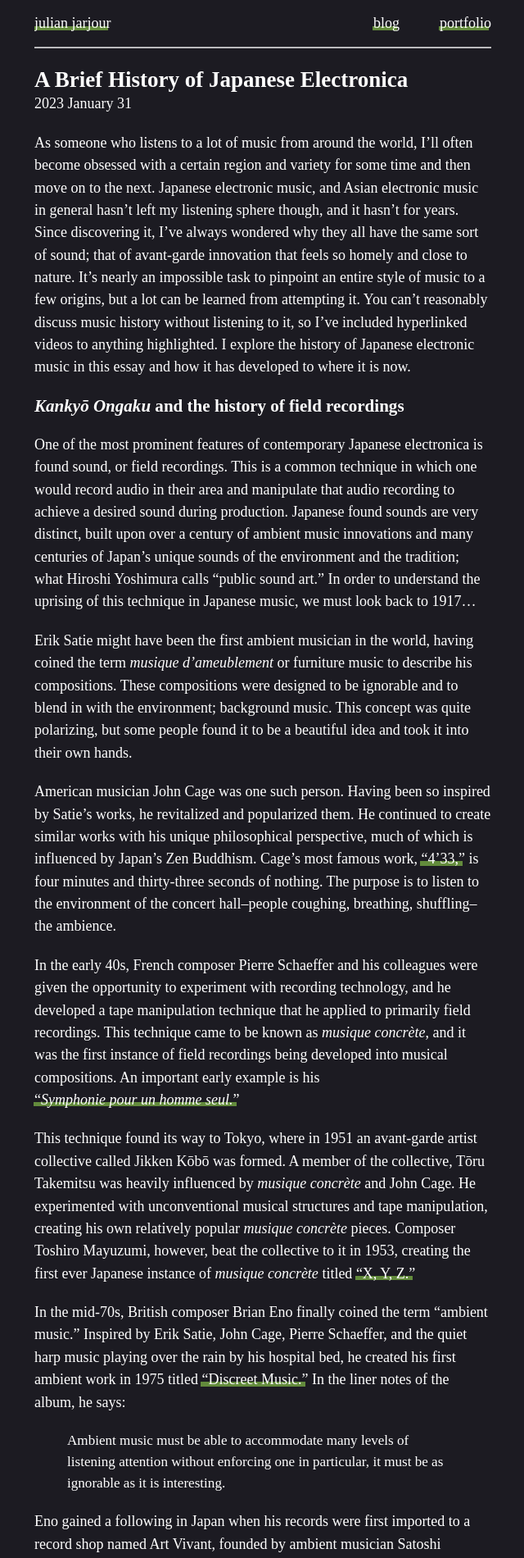
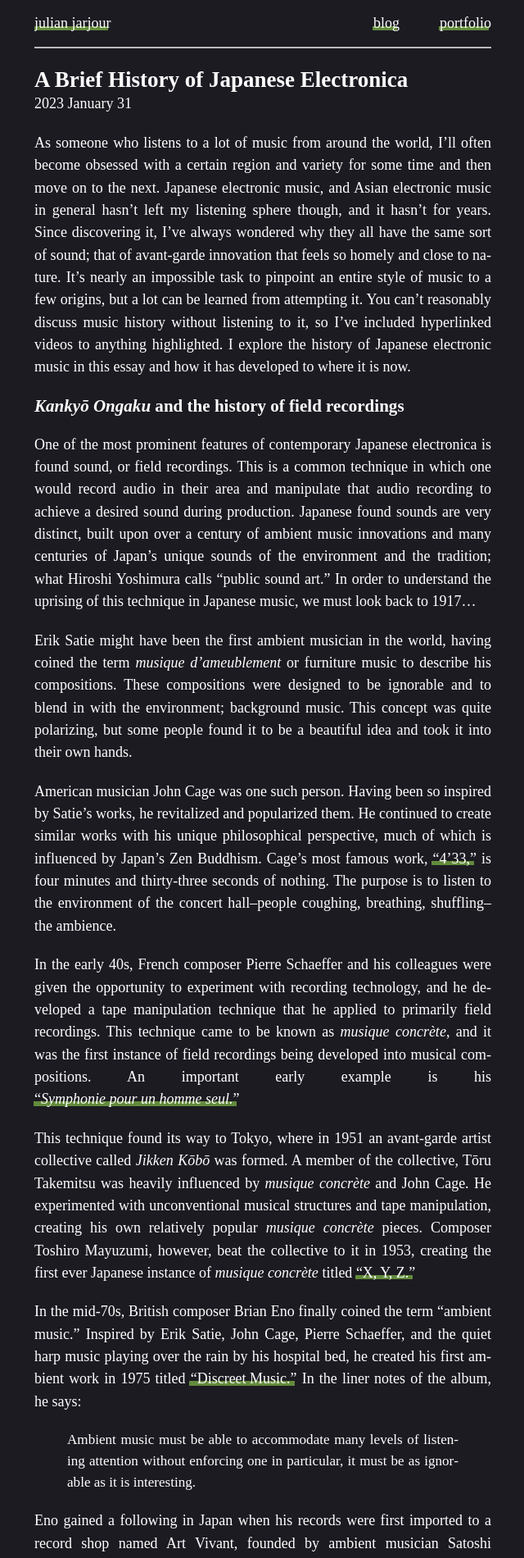
Before and after one commit to jarzanman/jarzanman.github.io, a Jekyll site: the page built from _posts/2023-01-31-japanese-electronic-music.md, in a window 1280 px wide. Shown: the top 1900 px of the page at 82% size, without its empty margins (319-959 px from the left). Built offline with Jekyll 4.4.1, drawn with Linux system fonts in a browser that asks for light colours.

Commit message:
responsive1

```diff
--- a/_posts/2023-01-31-japanese-electronic-music.md
+++ b/_posts/2023-01-31-japanese-electronic-music.md
@@ -14,7 +14,7 @@
 
 In the early 40s, French composer Pierre Schaeffer and his colleagues were given the opportunity to experiment with recording technology, and he developed a tape manipulation technique that he applied to primarily field recordings. This technique came to be known as *musique concrète*, and it was the first instance of field recordings being developed into musical compositions. An important early example is his [“*Symphonie pour un homme seul.*”](https://www.youtube.com/watch?v=zpOD7GQbd8Q)
 
-This technique found its way to Tokyo, where in 1951 an avant-garde artist collective called Jikken Kōbō was formed. A member of the collective, Tōru Takemitsu was heavily influenced by *musique concrète*  and John Cage. He experimented with unconventional musical structures and tape manipulation, creating his own relatively popular *musique concrète* pieces. Composer Toshiro Mayuzumi, however, beat the collective to it in 1953, creating the first ever Japanese instance of *musique concrète* titled [“X, Y, Z.”](https://www.youtube.com/watch?v=U88TWCYzeto)
+This technique found its way to Tokyo, where in 1951 an avant-garde artist collective called *Jikken Kōbō* was formed. A member of the collective, Tōru Takemitsu was heavily influenced by *musique concrète*  and John Cage. He experimented with unconventional musical structures and tape manipulation, creating his own relatively popular *musique concrète* pieces. Composer Toshiro Mayuzumi, however, beat the collective to it in 1953, creating the first ever Japanese instance of *musique concrète* titled [“X, Y, Z.”](https://www.youtube.com/watch?v=U88TWCYzeto)
 
 In the mid-70s, British composer Brian Eno finally coined the term “ambient music.” Inspired by Erik Satie, John Cage, Pierre Schaeffer, and the quiet harp music playing over the rain by his hospital bed, he created his first ambient work in 1975 titled [“Discreet Music.”](https://www.youtube.com/watch?v=jl_z5JvrKlc) In the liner notes of the album, he says:
 
--- a/_sass/base.scss
+++ b/_sass/base.scss
@@ -7,11 +7,32 @@
   color: $bodyColor;
   font-family: $bodyFont;
   font-size: 1.125em;
+  width: 80vw;
+  max-width: 31em;
   margin: auto;
-  width: 31em;
   word-wrap: break-word;
+  text-rendering: optimizeLegibility;
+  font-kerning: normal;
+  hyphens: auto;
+  text-align: justify;
 }
 p {
-  line-height: 1.51875em;
+  line-height: 1.51875;
   margin: 1.125em 0;
 }
+
+@media (max-width: 43em) {
+  body {
+  background: $backgroundColor;
+  color: $bodyColor;
+  font-family: $bodyFont;
+  font-size: 2.6vw;
+  width: 80vw;
+  margin: auto;
+  word-wrap: break-word;
+  text-rendering: optimizeLegibility;
+  font-kerning: normal;
+  hyphens: auto;
+  text-align: justify;
+  }
+}
--- /dev/null
+++ b/_sass/headers.scss
@@ -0,0 +1,3 @@
+h1, h2, h3, h4, h5, h6 {
+  text-align: left
+}
--- a/assets/css/main.scss
+++ b/assets/css/main.scss
@@ -4,6 +4,8 @@
 @import "base";
 
 @import "links";
+
+@import "headers";
 
 hr {
   color: #bbbbbd;
```
Also changed, not shown: 2 other files.
